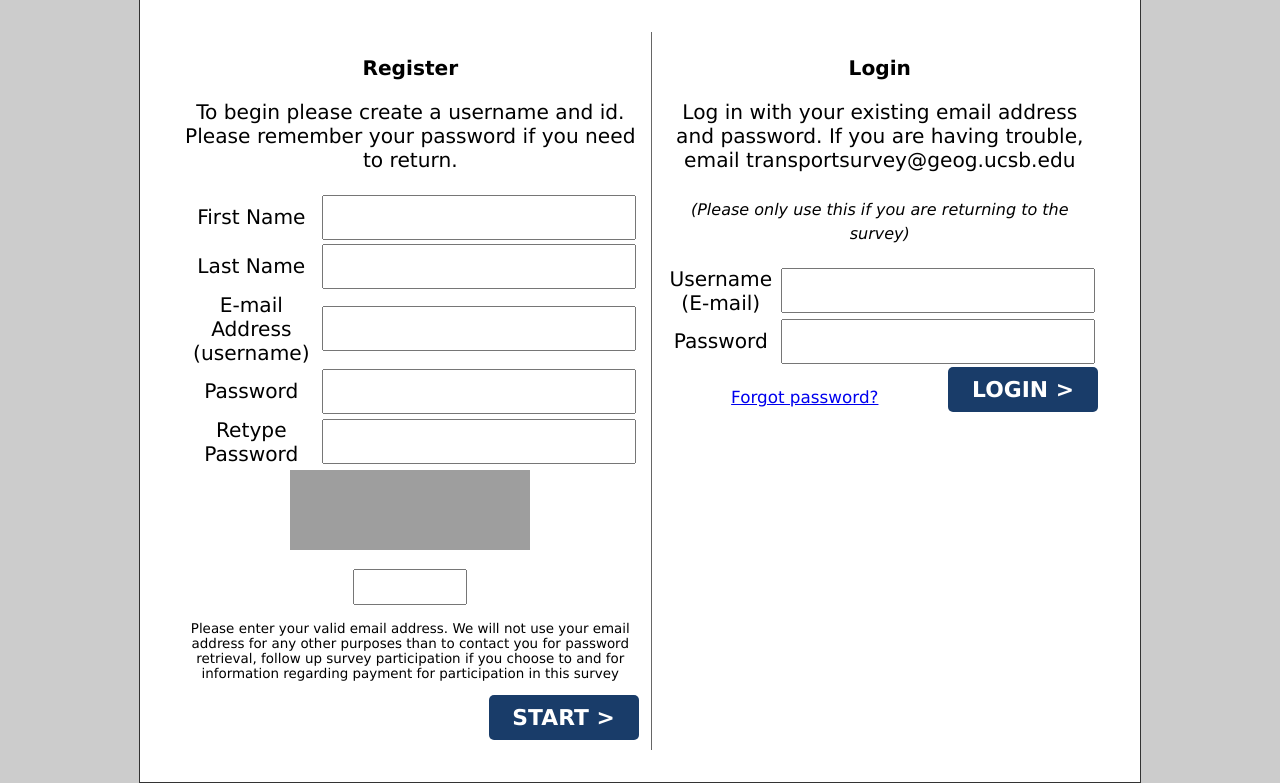
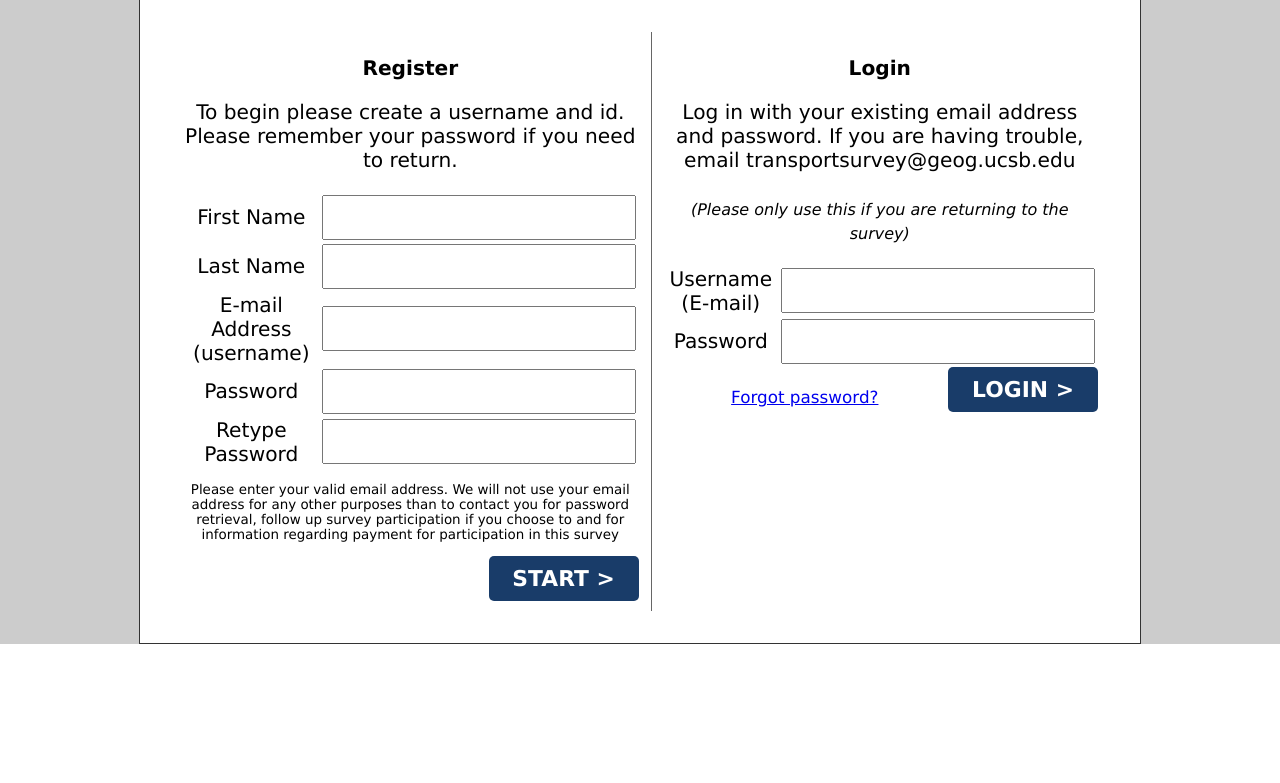
Before and after one commit to grantdmckenzie/sopwebsurvey, a PHP site: page / in a window 1280 px wide. Shown: the part 213-996 px from the top of the page. After the commit the page ends 857 px from the top, so only its background shows below. Run offline with PHP 8.4, Linux system fonts and the light colour scheme; grey boxes are pictures that could not be loaded.

Commit message:
remove captcha code

```diff
--- a/index.php
+++ b/index.php
@@ -42,23 +42,6 @@
 	 		  <td>Retype Password</td>
 	 		  <td><input type="password" value="" id="password2" name="password2" class="txt" /></td>
 	 		 </tr>
-	 		 <tr>
-	 		  <td colspan="2" style="font-size:0.7em">
-	 		  	<?php
-	 		  	$date = date("Ymd");
-				$rand = rand(0,9999999999999);
-				$height = "80";
-				$width  = "240";
-				$img    = "$date$rand-$height-$width.jpgx";
-				echo "<input type='hidden' name='img' value='$img'>";
-				echo "<img src='http://www.opencaptcha.com/img/$img' height='$height' alt='captcha' width='$width' border='0'/><br />";
-
-	 		  	?><br/>
-	 		  	<!--As a security check, please type the<br/>text you see in the image above:
-	 		  	<br/>-->
-	 		  	<input type="text" class="txt" name="code" style="width:100px"/>
-	 		  </td>
-	 		 </tr>
 	 		</table>
 	 		<p style='font-size:0.8em'>Please enter your valid email address.  We will not use your email address for any other purposes than to contact you for password retrieval, follow up survey participation if you choose to and for information regarding payment for participation in this survey</p>
 	 		<div class="bigBtn" id="start" onclick="start()">START ></div>
```
